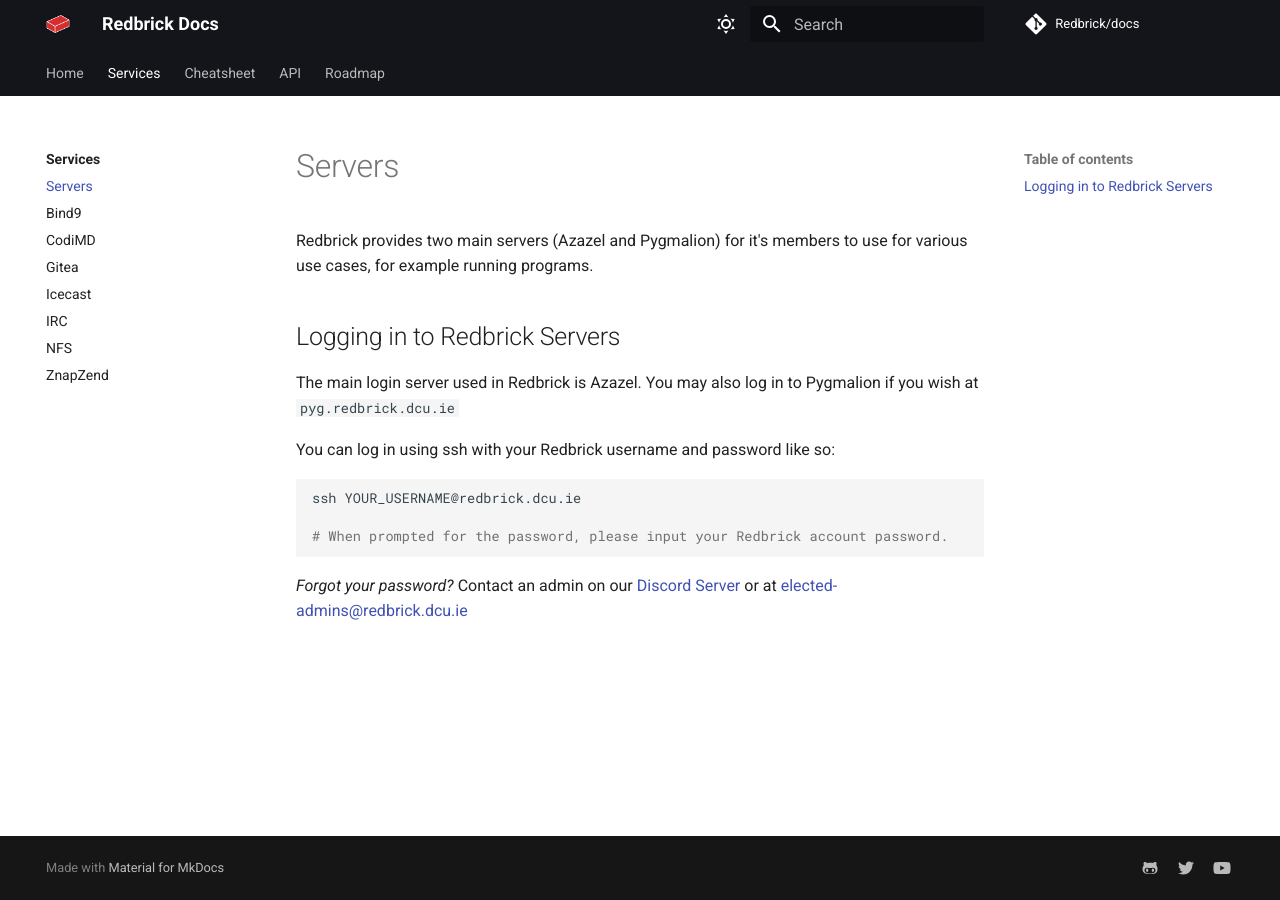
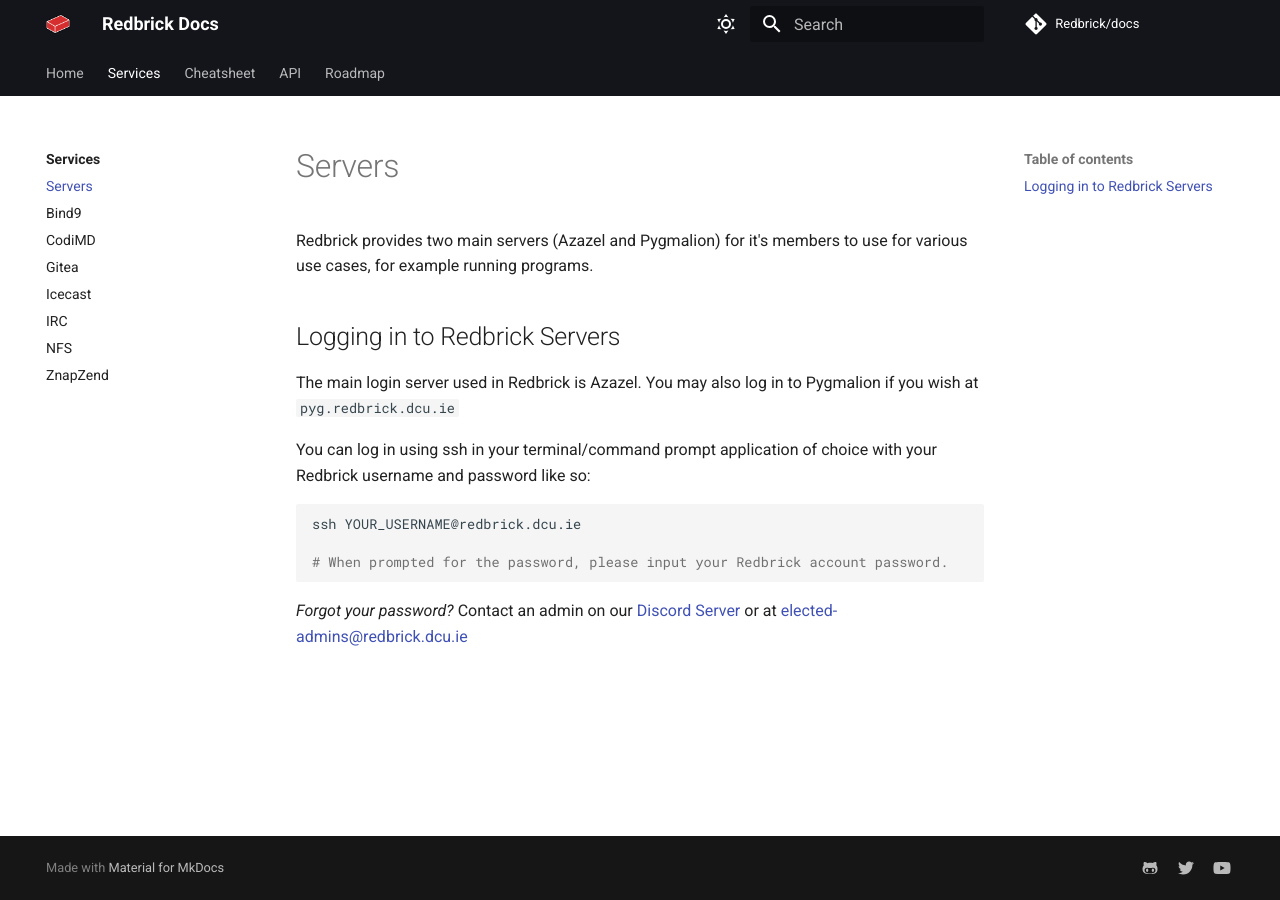
Before and after one commit to redbrick/docs, an MkDocs documentation site: the page built from docs/services/servers.md, in a window 1280 px wide. Built offline with MkDocs 1.6.1 and Material for MkDocs 9.7.7, drawn with Linux system fonts in a browser that asks for light colours; comment, search, counter and statistics services are not loaded.

Commit message:
Added server login info

````diff
--- a/docs/services/servers.md
+++ b/docs/services/servers.md
@@ -6,7 +6,7 @@
 
 The main login server used in Redbrick is Azazel. You may also log in to Pygmalion if you wish at `pyg.redbrick.dcu.ie`
 
-You can log in using ssh with your Redbrick username and password like so:
+You can log in using ssh in your terminal/command prompt application of choice with your Redbrick username and password like so:
 
 ```bash
 ssh YOUR_USERNAME@redbrick.dcu.ie
````
